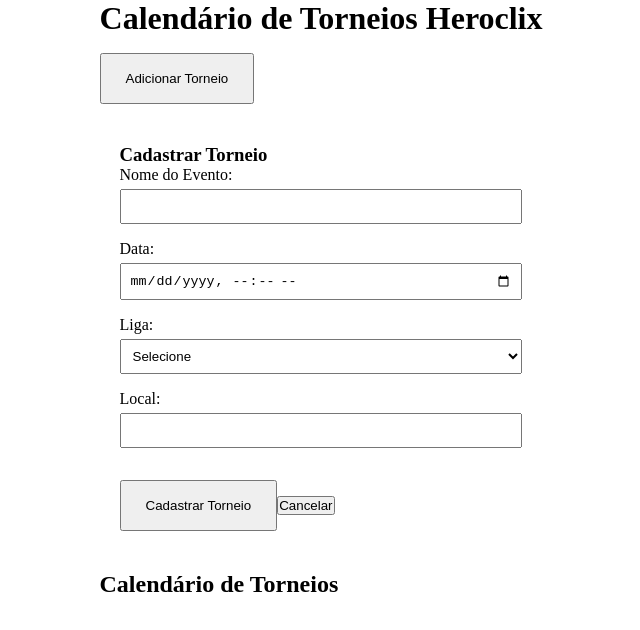
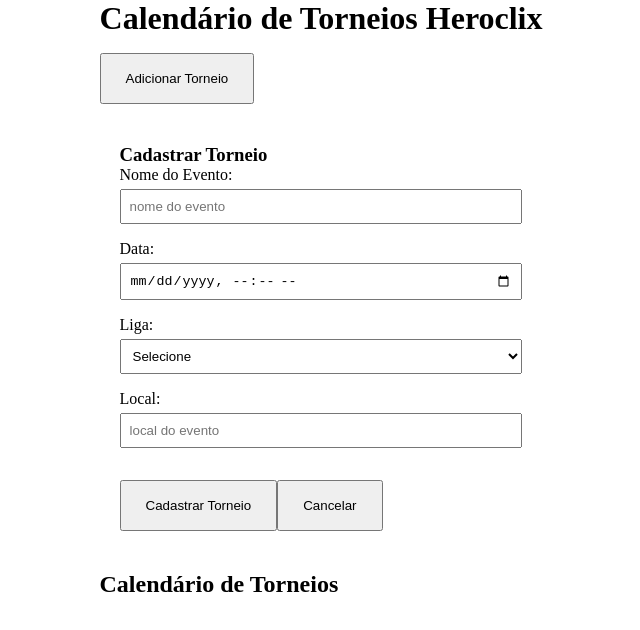
Before and after one commit to MarcioBADias/hc-tournament-calendar, a React (Vite) app: page / in a window 1280 px wide. Both pictures are taken after a click on the button "Adicionar Torneio". Shown: the top 630 px of the page, without its empty margins (319-959 px from the left). Built offline with nearby package versions, Linux system fonts and the light colour scheme.

Commit message:
⚠️ Ajustando o tournamentForm por conta do uso do reducer na calendarPage

```diff
--- a/src/components/tournamentForm/index.jsx
+++ b/src/components/tournamentForm/index.jsx
@@ -1,24 +1,17 @@
-import React, { useState } from 'react'
+import React from 'react'
 
 const TournamentForm = ({ addTournament, closeForm }) => {
-  const [name, setName] = useState('')
-  const [date, setDate] = useState('')
-  const [league, setLeague] = useState('')
-  const [location, setLocation] = useState('')
-
   const handleSubmit = (e) => {
     e.preventDefault()
-    if (name && date && league && location) {
-      addTournament({
-        name,
-        date,
-        league,
-        location,
-      })
-      closeForm()
-    } else {
-      alert('Preencha todos os campos!')
+    const newTournament = {
+      name: e.target.name.value,
+      date: e.target.date.value,
+      location: e.target.location.value,
+      league: e.target.league.value,
     }
+
+    addTournament(newTournament)
+    closeForm()
   }
 
   return (
@@ -26,29 +19,20 @@
       <h3>Cadastrar Torneio</h3>
       <div>
         <label>Nome do Evento:</label>
-        <input
-          type="text"
-          value={name}
-          onChange={(e) => setName(e.target.value)}
-          required
-        />
+        <input type="text" name="name" placeholder="nome do evento" required />
       </div>
       <div>
         <label>Data:</label>
         <input
           type="datetime-local"
-          value={date}
-          onChange={(e) => setDate(e.target.value)}
+          name="date"
+          placeholder="data do evento"
           required
         />
       </div>
       <div>
         <label>Liga:</label>
-        <select
-          value={league}
-          onChange={(e) => setLeague(e.target.value)}
-          required
-        >
+        <select name="league" placeholder="liga do evento" required>
           <option value="">Selecione</option>
           <option value="Rio de Janeiro">Rio de Janeiro</option>
           <option value="Cabo Frio">Cabo Frio</option>
@@ -61,15 +45,15 @@
         <label>Local:</label>
         <input
           type="text"
-          value={location}
-          onChange={(e) => setLocation(e.target.value)}
+          name="location"
+          placeholder="local do evento"
           required
         />
       </div>
       <button className="btn" type="submit">
         Cadastrar Torneio
       </button>
-      <button type="button" onClick={closeForm}>
+      <button className="btn" type="button" onClick={closeForm}>
         Cancelar
       </button>
     </form>
```
